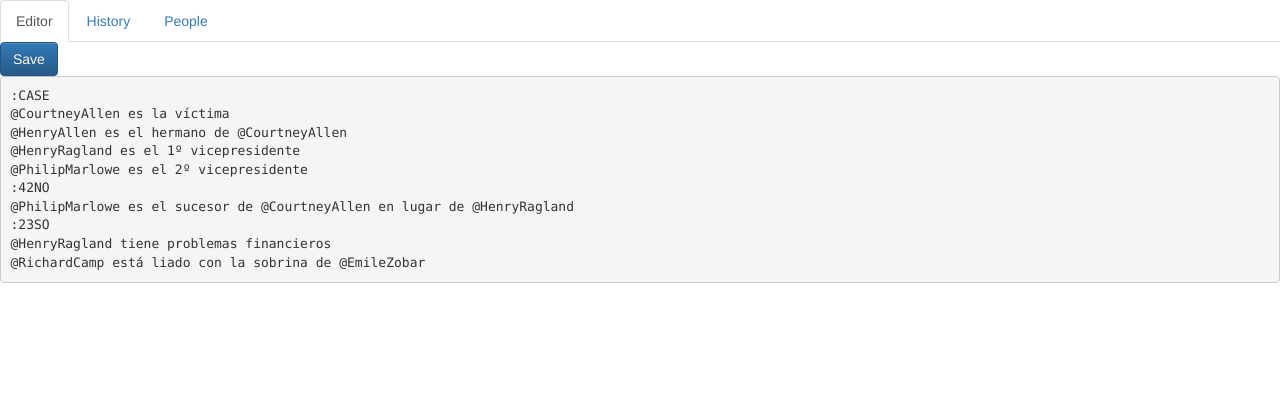
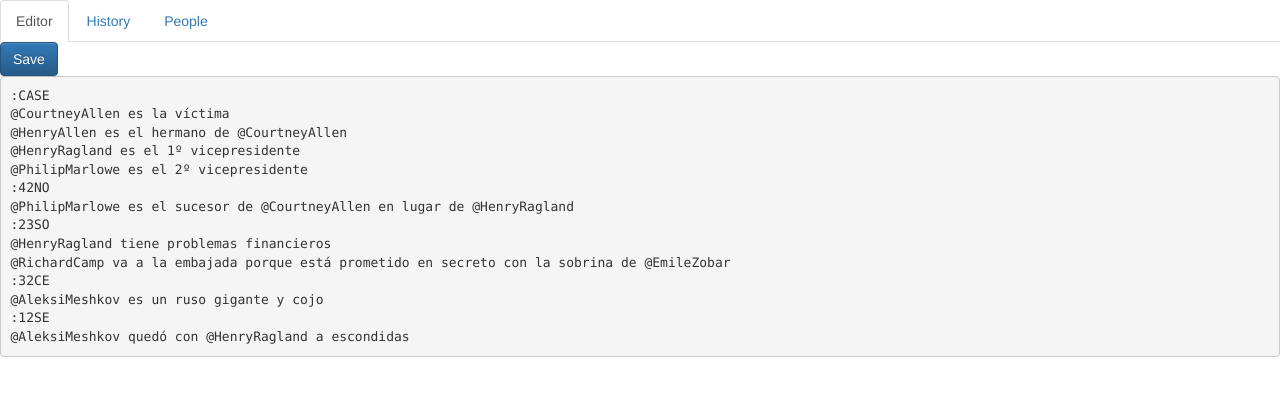
Before and after one commit to gexplorer/case, a plain HTML site: page index.html in a window 1280 px wide. Drawn offline with nearby package versions, Linux system fonts and the light colour scheme; a script that the page names is missing.

Commit message:
Added some clues for testing purposes

```diff
--- a/index.html
+++ b/index.html
@@ -48,7 +48,11 @@
 @PhilipMarlowe es el sucesor de @CourtneyAllen en lugar de @HenryRagland
 :23SO
 @HenryRagland tiene problemas financieros
-@RichardCamp está liado con la sobrina de @EmileZobar</pre>
+@RichardCamp va a la embajada porque está prometido en secreto con la sobrina de @EmileZobar
+:32CE
+@AleksiMeshkov es un ruso gigante y cojo
+:12SE
+@AleksiMeshkov quedó con @HenryRagland a escondidas</pre>
 	</div>
 
 	<div class="tab-pane" id="history">
```
